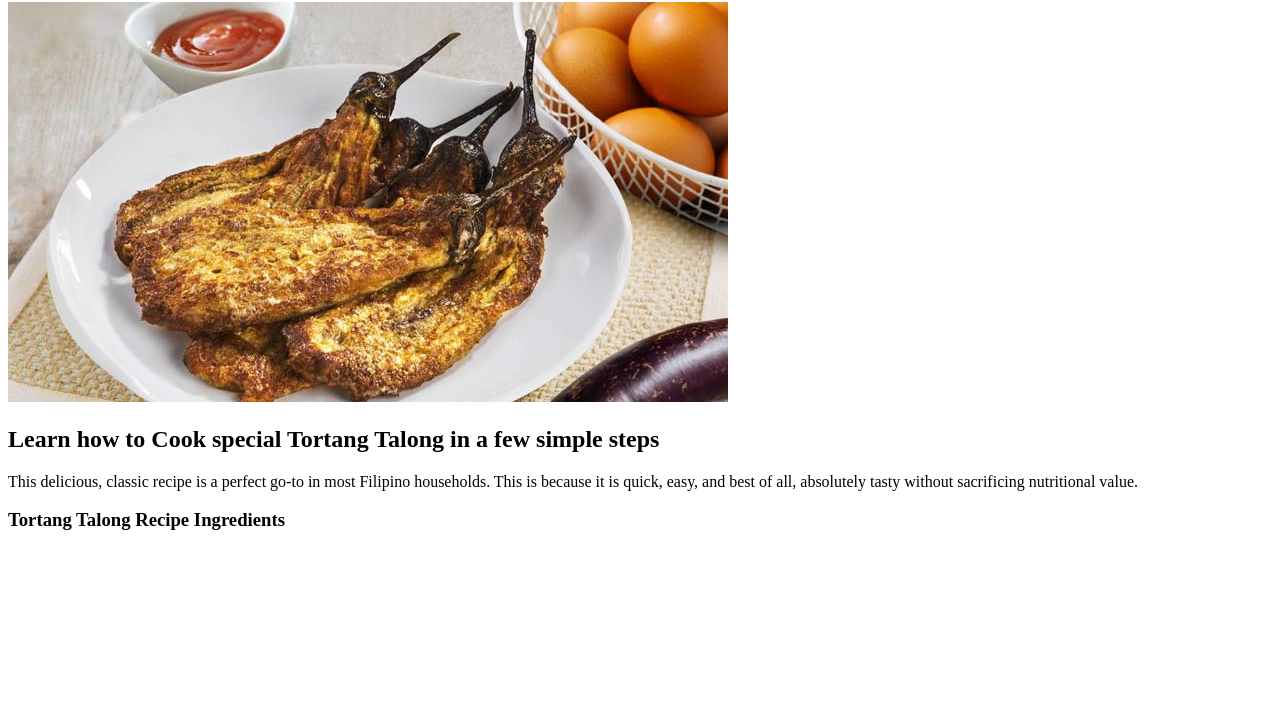
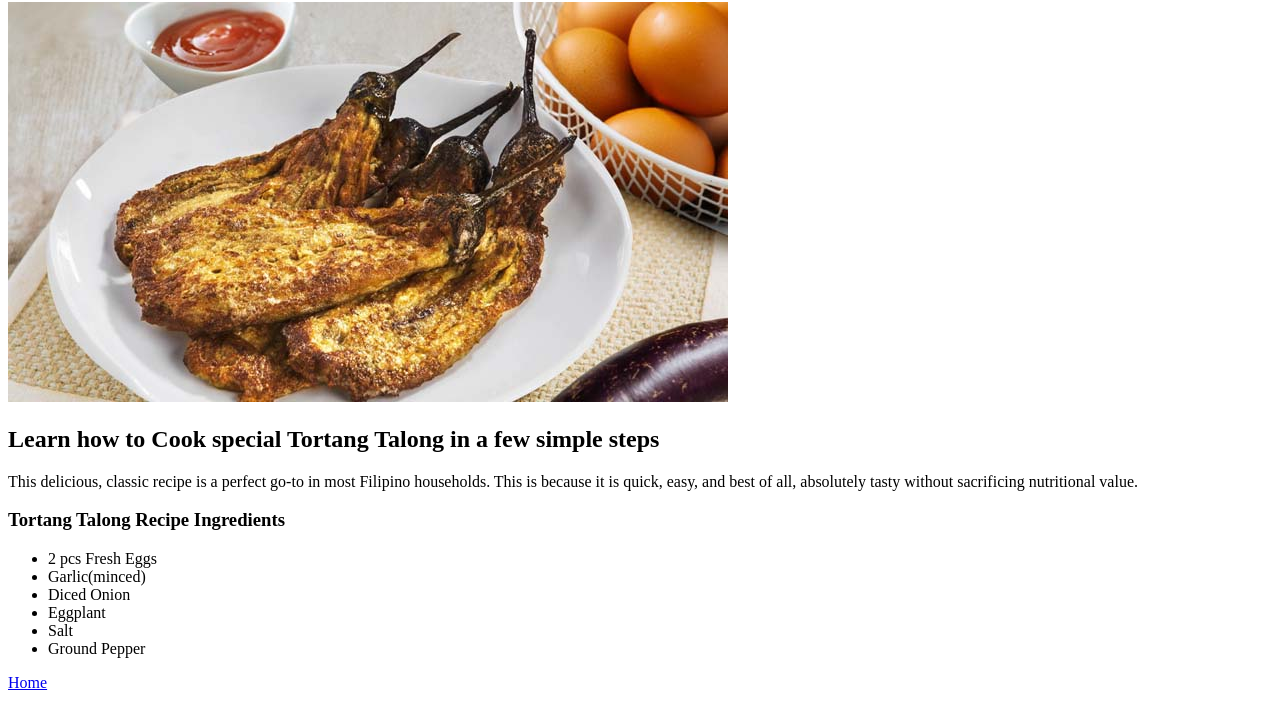
Before and after one commit to jmopena058/odin-recipes, a plain HTML site: page recipes/tortang-talong.html in a window 1280 px wide. Shown: the part 78-800 px from the top of the page. Drawn offline with Linux system fonts and the light colour scheme.

Commit message:
Added Recipe Ingredients tortang-talong.html

```diff
--- a/recipes/tortang-talong.html
+++ b/recipes/tortang-talong.html
@@ -12,6 +12,14 @@
   <h2>Learn how to Cook special Tortang Talong in a few simple steps</h2>
   <p>This delicious, classic recipe is a perfect go-to in most Filipino households. This is because it is quick, easy, and best of all, absolutely tasty without sacrificing nutritional value. </p>
   <h3>Tortang Talong Recipe Ingredients</h3>
-
+  <ul>
+    <li>2 pcs Fresh Eggs</li>
+    <li>Garlic(minced)</li>
+    <li>Diced Onion</li>
+    <li>Eggplant</li>
+    <li>Salt</li>
+    <li>Ground Pepper</li>
+  </ul>
+<a href="../index.html">Home</a>
 </body>
 </html>
```
